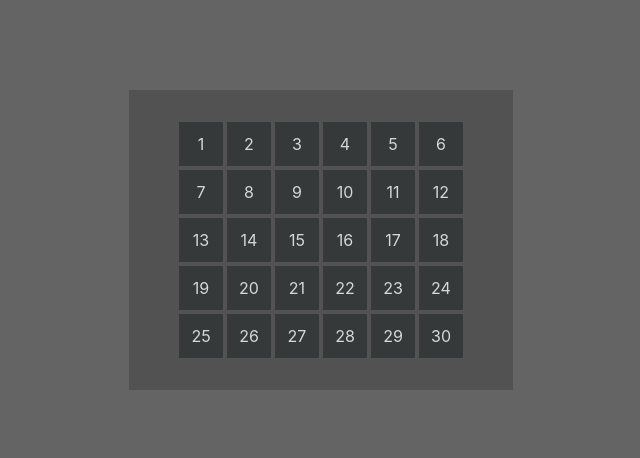
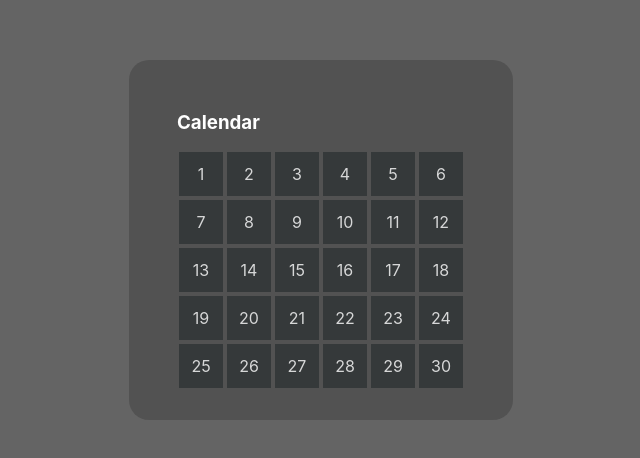
Before and after one commit to NixMichael/win10_calendar_replica, a React (Create React App) app: page / in a window 1280 px wide. Shown: the part 160-618 px from the top of the page, without its empty margins (319-959 px from the left). Built offline with nearby package versions, Linux system fonts and the light colour scheme.

Commit message:
Added basic functionality for inputting event for a selected date

```diff
--- a/package.json
+++ b/package.json
@@ -34,5 +34,8 @@
       "last 1 firefox version",
       "last 1 safari version"
     ]
+  },
+  "devDependencies": {
+    "sass": "^1.30.0"
   }
 }
--- a/src/components/calendar.js
+++ b/src/components/calendar.js
@@ -16,13 +16,30 @@ const Calendar = () => {
         })
     }, [])
 
+    const dateAction = (date) => {
+
+        let postfix = ''
+
+        if (date === 1 || date === 21 || date === 31) {
+            postfix = 'st'
+        } else if (date === 2 || date === 22) {
+            postfix = 'nd'
+        } else if (date === 3 || date === 23) {
+            postfix = 'rd'
+        } else {
+            postfix = 'th'
+        }
+        const newEvent = prompt(`New event for ${date}${postfix} of the month:`)
+    }
+
     const n = 30
 
     return (
         <div className='surround'>
-        <div className='container'>
-            {[...Array(n)].map((e,i) => <div className='date-box' key={i}>{i+1}</div>)}
-        </div>
+            <h3>Calendar</h3>
+            <div className='container'>
+                {[...Array(n)].map((e,i) => <div className='date-box' onClick={() => dateAction(i + 1)} key={i}>{i+1}</div>)}
+            </div>
         </div>
     )
 }
--- a/src/index.js
+++ b/src/index.js
@@ -1,6 +1,6 @@
 import React from 'react';
 import ReactDOM from 'react-dom';
-import './index.css';
+import './index.scss';
 import App from './App';
 import reportWebVitals from './reportWebVitals';
 
--- a/src/index.css
+++ b/src/index.scss
@@ -19,18 +19,25 @@ body {
 
 .surround {
   background: rgba(78, 78, 78, 0.8);
+  border-radius: 20px;
   overflow: hidden;
   padding: 2rem;
   min-width: 320px;
   display: flex;
+  flex-direction: column;
   justify-content: center;
   align-items: center;
+
+  h3 {
+    color: white;
+    align-self: flex-start;
+    padding-left: 1rem;
+  }
 }
 
 .container {
-  margin: auto;
   min-width: calc((var(--box-dim) * 6) + (5 * var(--grid-gap)));
-  height: calc((var(--box-dim) * 5) + (9 * var(--grid-gap)));
+  min-height: calc((var(--box-dim) * 5) + (9 * var(--grid-gap)));
   display: grid;
   grid-template-columns: repeat(6, 1fr);
   grid-template-rows: repeat(5, 1fr);
@@ -47,8 +54,8 @@ body {
   display: flex;
   justify-content: center;
   align-items: center;
+
+  &:hover {
+    border: 2px solid rgba(255,255,255,0.75);
+  }
 }
-
-.date-box:hover {
-  border: 2px solid rgba(255,255,255,0.75);
-}
```
Also changed, not shown: 1 other file (tests, documents, lock files or other folders).
